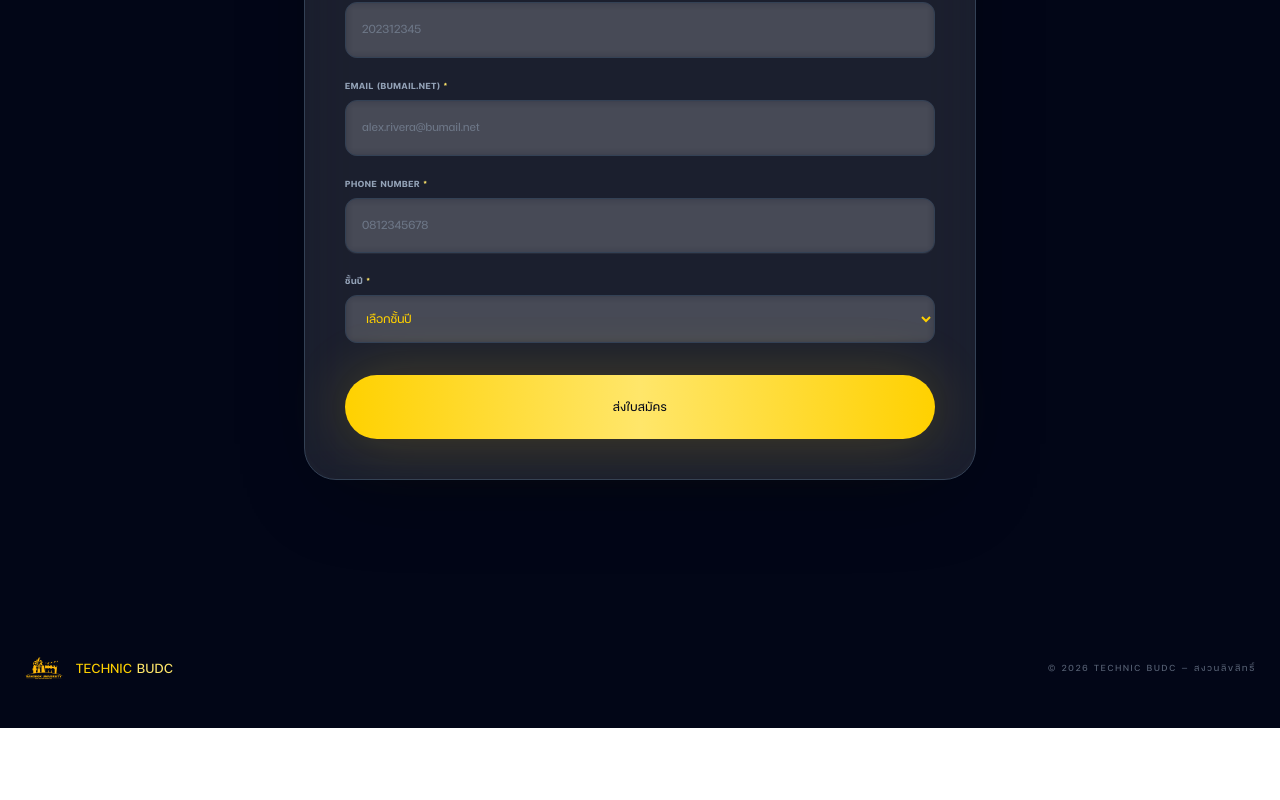
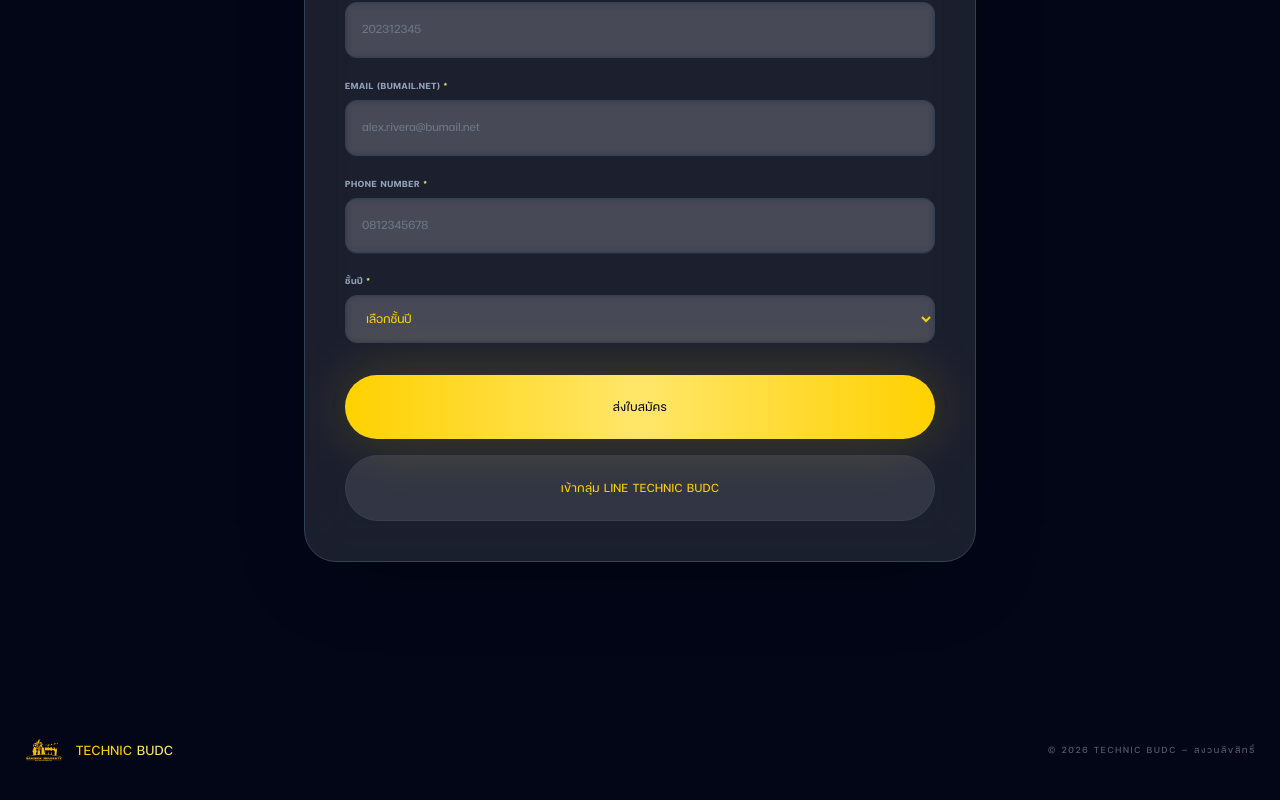
Before and after one commit to Babygnlep/TechnicBUDC, a Next.js app: page / in a window 1280 px wide. Shown: the part 2328-3128 px from the top of the page. Before the commit the page ends 3056 px from the top, so only its background shows below. Built offline with nearby package versions, Linux system fonts and the light colour scheme.

Commit message:
Add LINE group link button to application page

```diff
--- a/components/ApplicationForm.tsx
+++ b/components/ApplicationForm.tsx
@@ -202,6 +202,15 @@ export default function ApplicationForm() {
           >
             ส่งใบสมัคร
           </Button>
+
+          <a
+            href="https://line.me/ti/g/R8rp85Pf6m"
+            target="_blank"
+            rel="noreferrer"
+            className="mt-4 inline-flex w-full items-center justify-center rounded-full border border-line bg-white/10 px-10 py-5 text-base font-display tracking-wide uppercase text-ink transition-all duration-300 hover:bg-white/20"
+          >
+            เข้ากลุ่ม LINE TECHNIC BUDC
+          </a>
         </form>
       </div>
 
```
